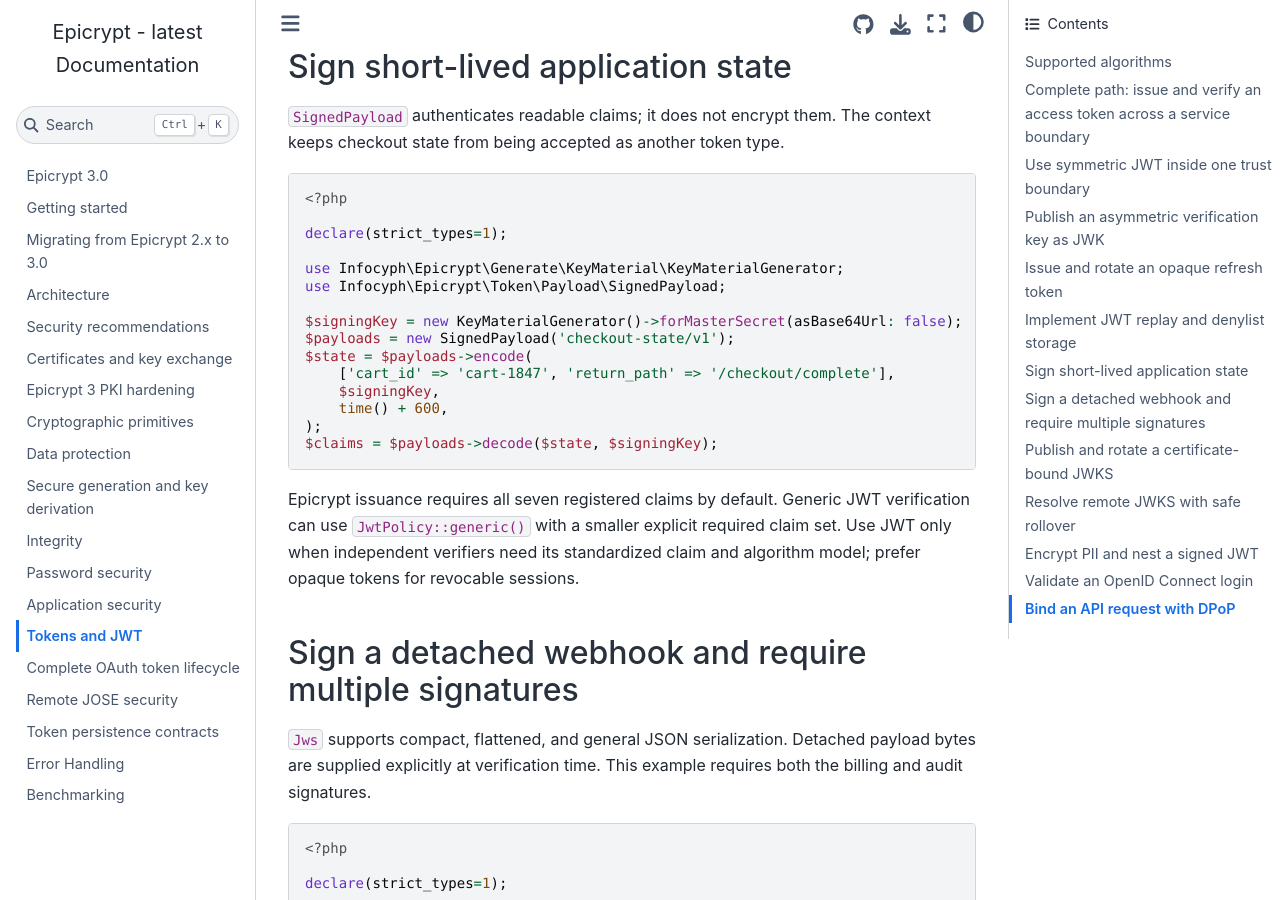
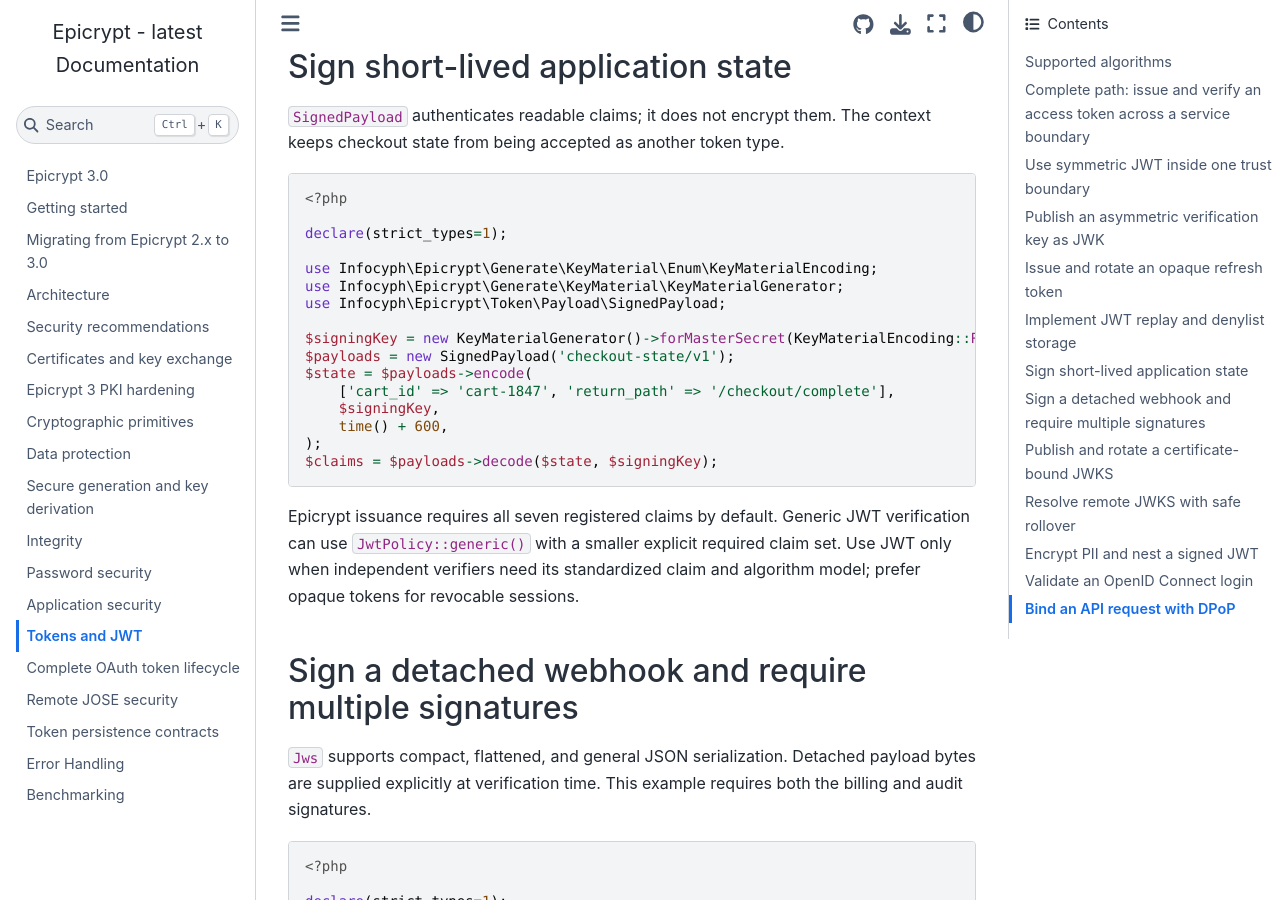
Before and after one commit to infocyph/Epicrypt, a Sphinx documentation site: the page built from docs/token.rst, in a window 1280 px wide and 900 px high, scrolled down 4853 px. Built offline with Sphinx 7.4.7 and the Sphinx Book theme 1.1.4, drawn with Linux system fonts in a browser that asks for light colours.

Commit message:
docs(token): migrate signed payload example to 3.0 encoding API

```diff
--- a/docs/token.rst
+++ b/docs/token.rst
@@ -241,10 +241,11 @@
 
    declare(strict_types=1);
 
+   use Infocyph\Epicrypt\Generate\KeyMaterial\Enum\KeyMaterialEncoding;
    use Infocyph\Epicrypt\Generate\KeyMaterial\KeyMaterialGenerator;
    use Infocyph\Epicrypt\Token\Payload\SignedPayload;
 
-   $signingKey = new KeyMaterialGenerator()->forMasterSecret(asBase64Url: false);
+   $signingKey = new KeyMaterialGenerator()->forMasterSecret(KeyMaterialEncoding::RAW);
    $payloads = new SignedPayload('checkout-state/v1');
    $state = $payloads->encode(
        ['cart_id' => 'cart-1847', 'return_path' => '/checkout/complete'],
```
